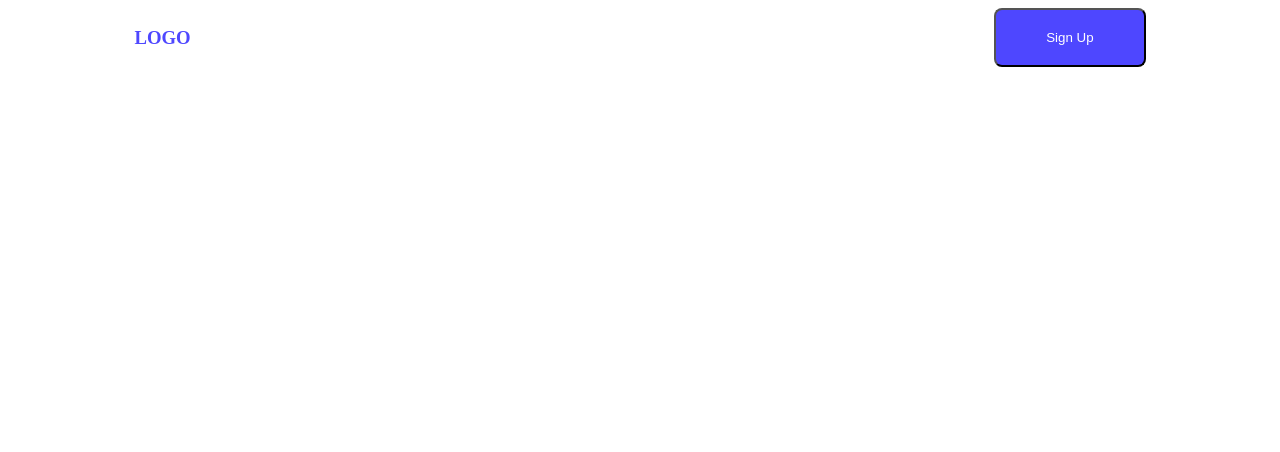
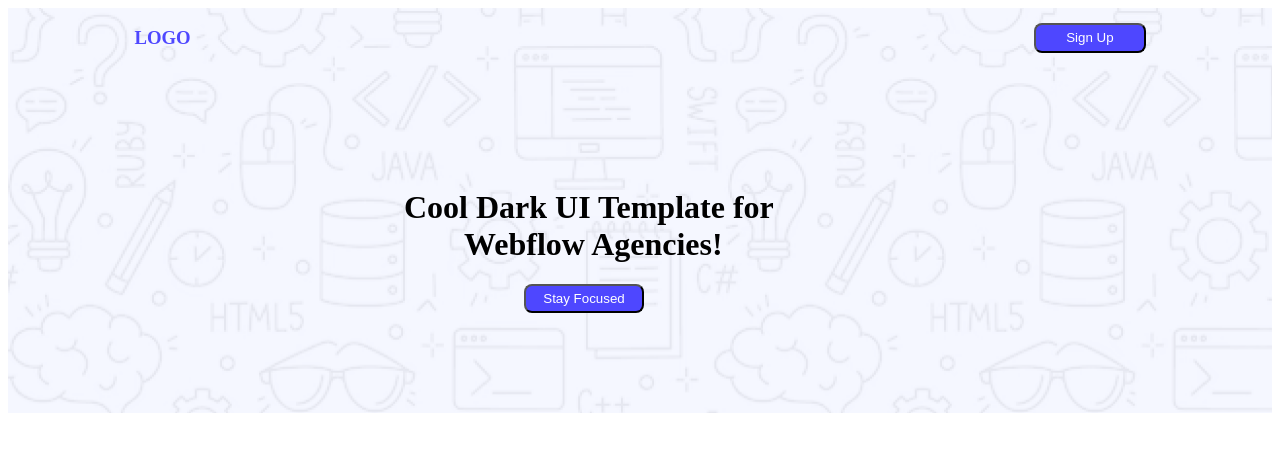
Before and after one commit to ummekulsum5821/assigment-1, a plain HTML site: page index.html in a window 1280 px wide. Drawn offline with Linux system fonts and the light colour scheme.

Commit message:
adeed an banner section

```diff
--- a/index.html
+++ b/index.html
@@ -7,11 +7,15 @@
     <link rel="stylesheet" href="style/style.css">
 </head>
 <body>
-    <header>
+    <header id="header-section">
         <nav class="nav-section">
-            <h3 id="Logo">LOGO</h3>
-            <button class="primary">Sign Up</button>
+            <div><h3 id="Logo">LOGO</h3></div>
+            <div><button class="primary" id="primary-btn">Sign Up</button></div>
         </nav>
+        <div class="banner">
+            <h1 id="title">Cool Dark UI Template for <br> <span id="line-br">Webflow Agencies</span>!</h1>
+            <button class="primary" id="focuesd-btn">Stay Focused</button>
+        </div>
 
     </header>
     <main>
--- a/style/style.css
+++ b/style/style.css
@@ -4,6 +4,7 @@
    width: 80%;
    justify-items: center;
    margin: 0 auto;
+ align-items: center;
 }
 #Logo{
     color:#4E47FF;
@@ -11,6 +12,42 @@
 .primary{
     background-color: #4E47FF;
     color: white;
-    padding: 0px 50px;
+
+
     border-radius: 8px;
+
 }
+#primary-btn{
+    height: 30px;
+    /* margin-top: 20px; */
+
+
+    padding: 0px 30px;
+
+}
+.banner{
+    width: 50%;
+    margin: 0 auto;
+    display: flex;
+    flex-direction: column;
+    justify-content: center;
+    justify-items: center;
+    margin-top: 100px;
+    padding-bottom: 100px;
+
+}
+#title{
+    padding: 0px 80px;
+    font-weight: 700;
+}
+#line-br{
+    margin-left: 60px;
+
+}
+#focuesd-btn{
+    width:120px ;
+    padding: 5px 10px;
+    margin-left: 200px;
+}#header-section{
+    background-image: url("/Assets/Hero-bg.png");
+}
```
